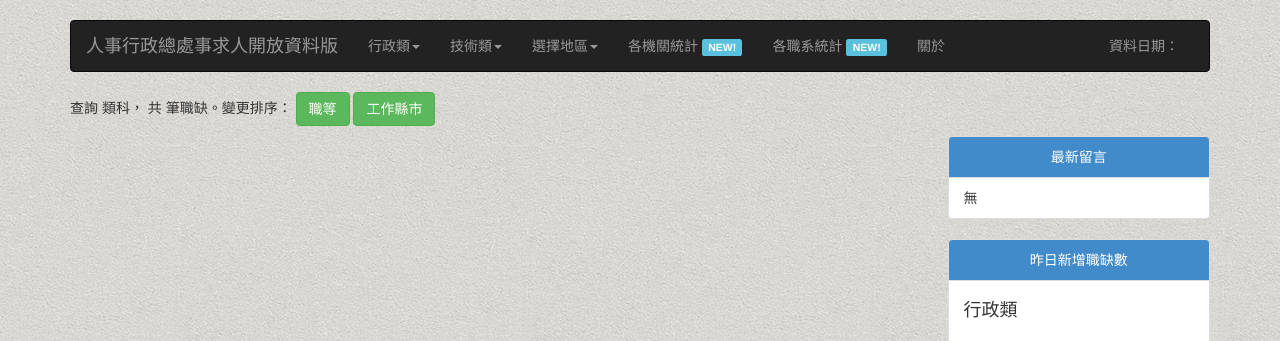
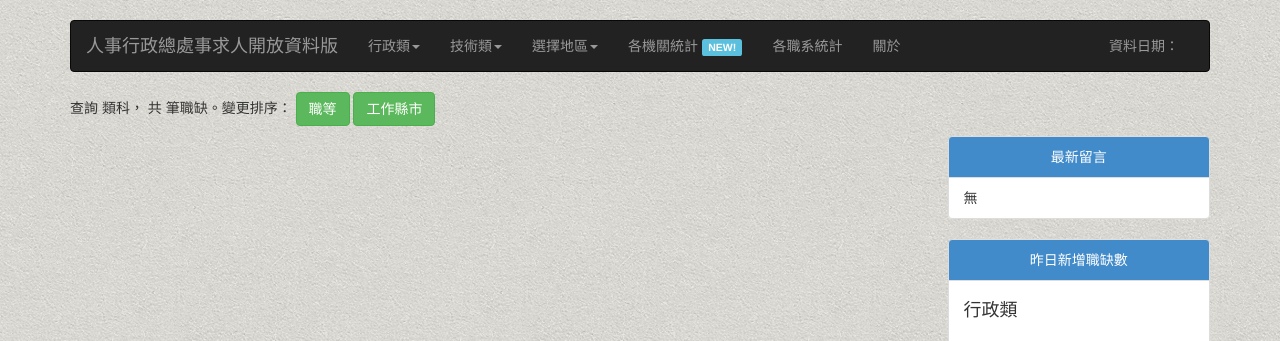
Before and after one commit to jwlin/opencpa, a Django app: template opencpa/job/templates/job/result.html in a window 1280 px wide. Shown: the top 341 px of the page. Run offline with Django 3.2, Linux system fonts and the light colour scheme; the template is opened without the code that fills it, so the values that code supplies are empty; some libraries are stand-ins or nearby versions.

Commit message:
remove a new tag

```diff
--- a/opencpa/job/templates/job/result.html
+++ b/opencpa/job/templates/job/result.html
@@ -38,7 +38,7 @@
         </ul>
     </li>
 	<li><a href="{% url 'job:dept' %}" target="_blank">各機關統計 <span class="label label-info">NEW!</span></a></li>
-	<li><a href="{% url 'job:trend' %}" target="_blank">各職系統計 <span class="label label-info">NEW!</span></a></li>
+	<li><a href="{% url 'job:trend' %}" target="_blank">各職系統計</a></li>
 	<li><a href="./about">關於</a></li>
 {% endblock %}
 
```
